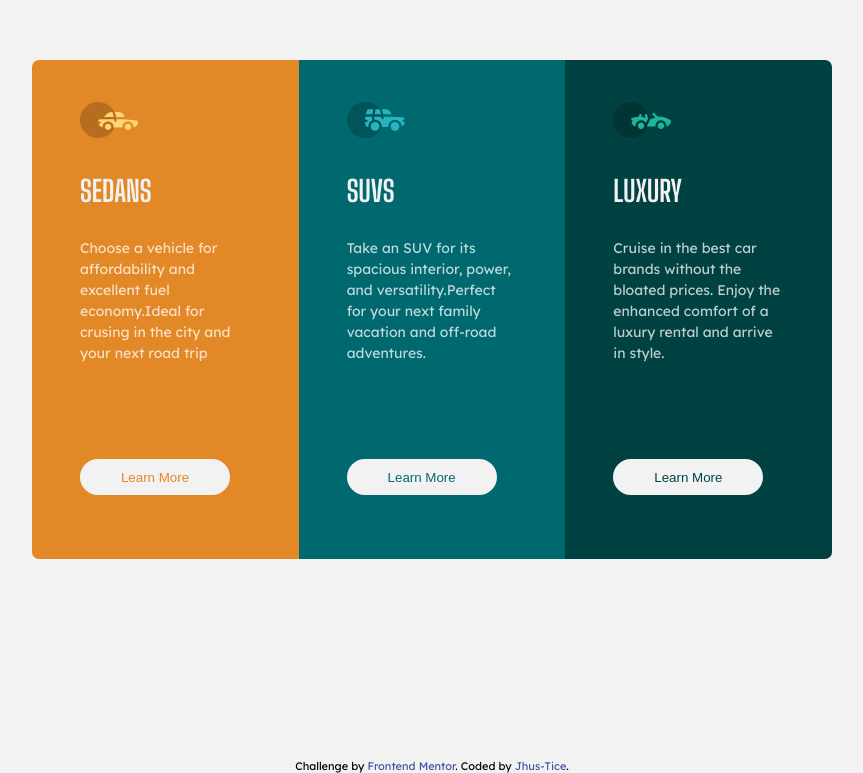
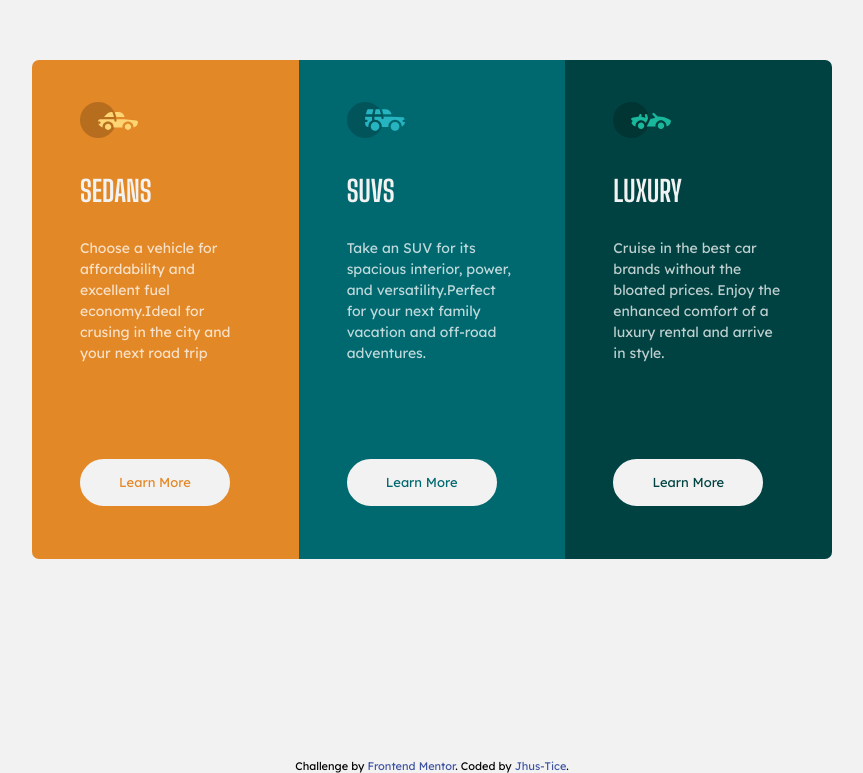
Before and after one commit to jhustice/Challenge-1, a plain HTML site: page index.html in a window 1280 px wide. Shown: the part 140-913 px from the top of the page, without its empty margins (208-1071 px from the left). Drawn offline with Linux system fonts and the light colour scheme.

Commit message:
Making some changes

```diff
--- a/css/main.css
+++ b/css/main.css
@@ -26,6 +26,9 @@ a {
 
 button {
     outline: none;
+    font-family: 'Lexend Deca', sans-serif;
+    font-size: 13px;
+    /* font-weight: 500; */
 }
 
 button:hover {
@@ -87,8 +90,8 @@ button:hover {
 }
 
 .btn {
-    padding: 0.55rem .65rem;
-    border-radius: 20px;
+    padding: .85rem .5rem;
+    border-radius: 25px;
     background: hsl(0, 0%, 95%);
     width: 150px;
     border: 2px solid hsl(0, 0%, 95%);
```
